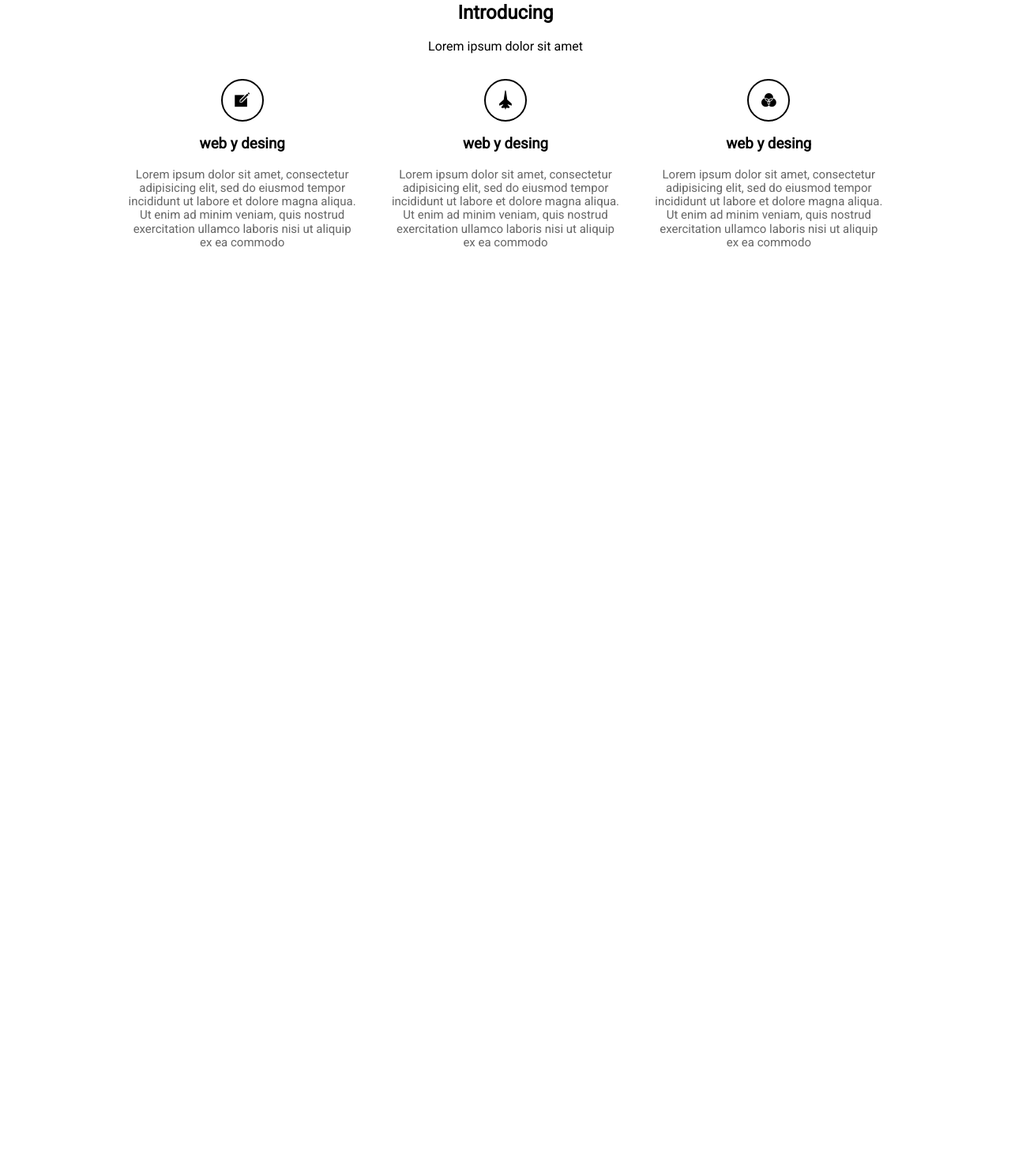
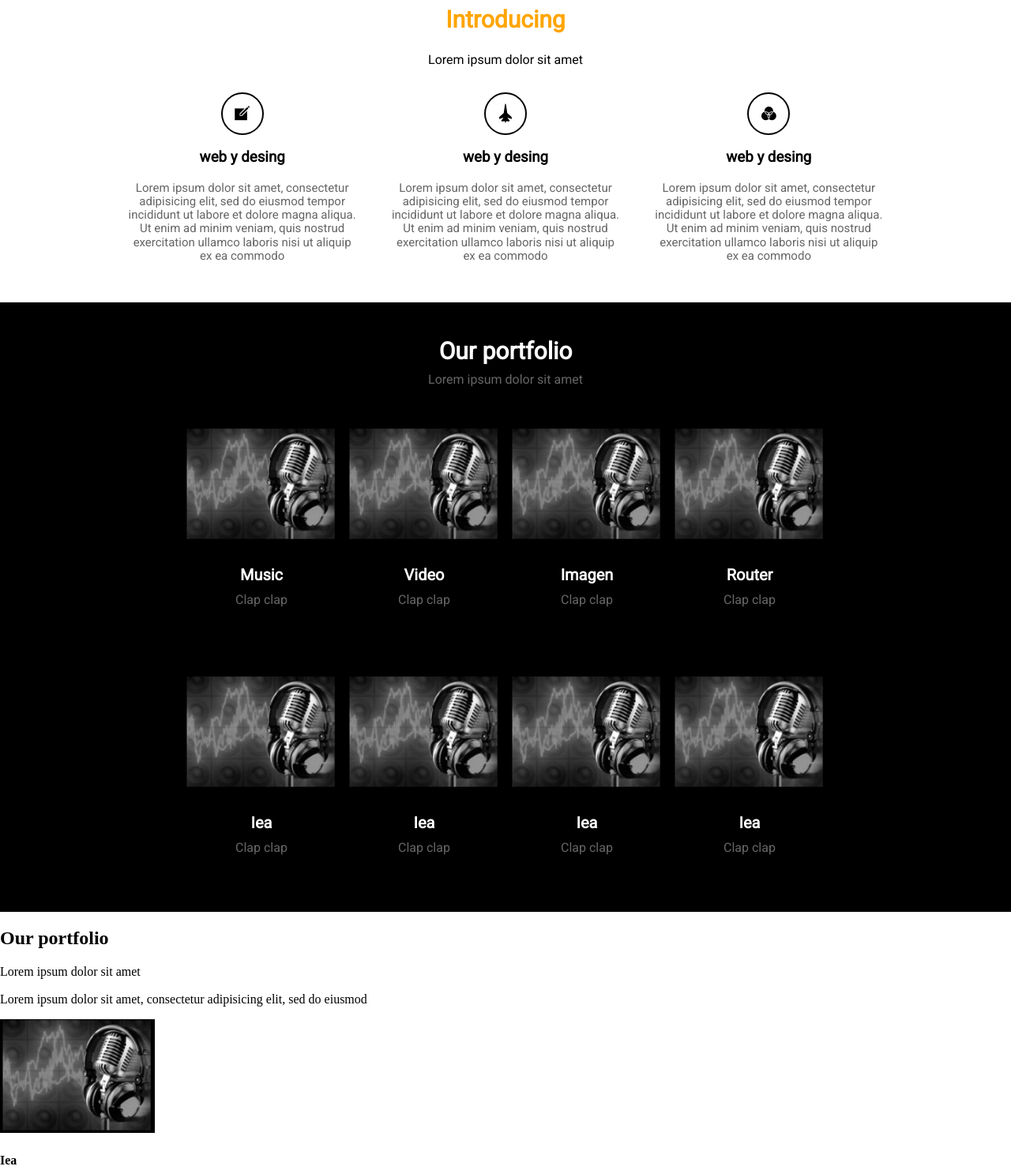
Before and after one commit to rocioarean/cualquier-nombre, a plain HTML site: page index.html in a window 1280 px wide. Shown: the part 479-1961 px from the top of the page at 79% size. Before the commit the page ends 845 px from the top, so only its background shows below. Drawn offline with nearby package versions, Linux system fonts and the light colour scheme.

Commit message:
versionfinal

```diff
--- a/index.html
+++ b/index.html
@@ -77,5 +77,102 @@
 
 </section>
 
+<section class="fondo-porf" >
+<div class="item3">
+<div>
+	<h2>Our portfolio</h2>
+	<p>Lorem ipsum dolor sit amet</p>
+	</div>
+
+	<div class="ar-portfolio">
+
+		<article>
+			<img src="img/microfono.png">
+			<h4>Music</h4>
+			<p>Clap clap</p>
+		</article>
+
+		<article>
+			<img src="img/microfono.png">
+			<h4>Video</h4>
+			<p>Clap clap</p>
+		</article>
+
+		<article>
+			<img src="img/microfono.png">
+			<h4>Imagen</h4>
+			<p>Clap clap</p>
+		</article>
+
+		<article>
+			<img src="img/microfono.png">
+			<h4>Router</h4>
+			<p>Clap clap</p>
+		</article>
+
+		<article>
+			<img src="img/microfono.png">
+			<h4>Iea</h4>
+			<p>Clap clap</p>
+		</article>
+
+		<article>
+			<img src="img/microfono.png">
+			<h4>Iea</h4>
+			<p>Clap clap</p>
+		</article>
+
+		<article>
+			<img src="img/microfono.png">
+			<h4>Iea</h4>
+			<p>Clap clap</p>
+		</article>
+
+		<article>
+			<img src="img/microfono.png">
+			<h4>Iea</h4>
+			<p>Clap clap</p>
+		</article>
+
+	</div>
+	</div>
+
+</section>
+
+
+<section>
+		<div>
+	<h2>Our portfolio</h2>
+	<p>Lorem ipsum dolor sit amet</p>
+	<p>Lorem ipsum dolor sit amet, consectetur adipisicing elit, sed do eiusmod</p>
+	</div>
+
+	<div>
+		<article>
+			<img src="img/microfono.png">
+			<h4>Iea</h4>
+			<p>Clap clap</p>
+		</article>
+
+		<article>
+			<img src="img/microfono.png">
+			<h4>Iea</h4>
+			<p>Clap clap</p>
+		</article>
+
+		<article>
+			<img src="img/microfono.png">
+			<h4>Iea</h4>
+			<p>Clap clap</p>
+		</article>
+
+		<article>
+			<img src="img/microfono.png">
+			<h4>Iea</h4>
+			<p>Clap clap</p>
+		</article>
+	</div>
+</section>
+
 </body>
 </html>
--- a/sass/style.scss
+++ b/sass/style.scss
@@ -83,6 +83,10 @@ nav{
 	font-family: $tipografia;
 	padding: 20px 0;
 
+	h2 {
+		color: $color3;
+		font-size: 30px;
+	}
 
 	.articulos {
 		display: flex;
@@ -104,11 +108,56 @@ nav{
     	margin: auto;
 		}
 
+
+
 		p {
 		color:$color2;
 		font-size: 15px;
 		}
 
+
 	}
 
+
+/*item3*/
 }
+.fondo-porf{
+	background: $color4;
+}
+
+.item3 {
+	@extend .contenedor;
+	text-align: center;
+	font-family: $tipografia;
+	padding: 20px 0;
+
+
+	.ar-portfolio{
+		display: flex;
+		flex-wrap: wrap;
+		justify-content: center;
+
+	}
+
+	article {
+		padding: 5px;
+		margin: 30px 0px;
+
+		}
+
+	h2{
+		color: $color1;
+		font-size: 30px;
+	}
+
+	h4{
+		color: $color1;
+		font-size: 20px;
+	}
+
+	p{
+		color: $color2;
+		font-size: 16px;
+		margin-top: -15px;
+	}
+}
```
Also changed, not shown: css/style.css, img/microfono.PNG (added), 1 other file.
